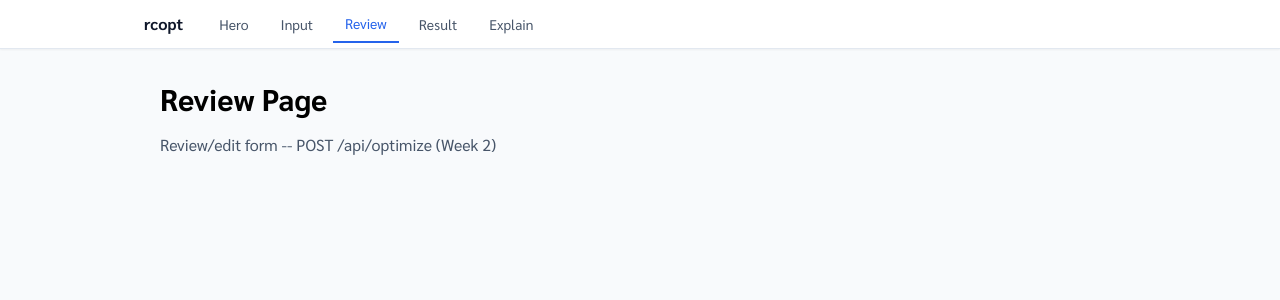
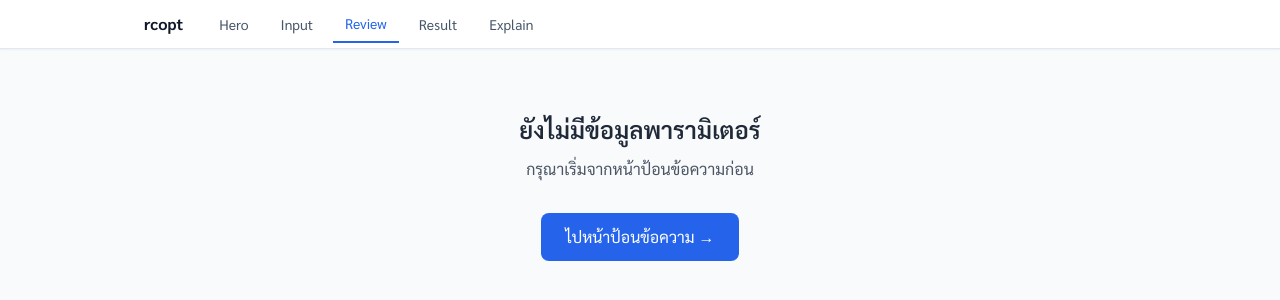
Before and after one commit to dohcivil-ui/rc-rt-optimize, a React (Vite) app in the folder web/: page /review in a window 1280 px wide. Shown: the top 300 px of the page. Built offline with nearby package versions, Linux system fonts and the light colour scheme.

Commit message:
Day 6.2 -- ReviewPage useLocation + no-data fallback + back button

```diff
--- a/web/src/pages/ReviewPage.jsx
+++ b/web/src/pages/ReviewPage.jsx
@@ -1,10 +1,53 @@
-function ReviewPage() {
+// web/src/pages/ReviewPage.jsx
+// Day 6.2: useLocation + no-data fallback + back button to /input
+// Day 6.3-6.5 will replace JSON placeholder with full edit form
+
+import { useLocation, useNavigate } from 'react-router-dom';
+
+function NoDataView() {
+  var navigate = useNavigate();
   return (
-    <div className='p-8'>
-      <h1 className='text-3xl font-bold mb-4'>Review Page</h1>
-      <p className='text-slate-600'>Review/edit form -- POST /api/optimize (Week 2)</p>
+    <div className='max-w-xl mx-auto py-16 px-4 text-center'>
+      <h1 className='text-2xl font-semibold text-gray-800 mb-3'>
+        ยังไม่มีข้อมูลพารามิเตอร์
+      </h1>
+      <p className='text-gray-600 mb-8'>
+        กรุณาเริ่มจากหน้าป้อนข้อความก่อน
+      </p>
+      <button
+        onClick={function () { navigate('/input'); }}
+        className='px-6 py-3 bg-blue-600 hover:bg-blue-700 text-white rounded-lg font-medium'
+      >
+        ไปหน้าป้อนข้อความ →
+      </button>
     </div>
   );
 }
 
-export default ReviewPage;
+export default function ReviewPage() {
+  var location = useLocation();
+  var parsed = location.state;
+
+  if (!parsed) {
+    return <NoDataView />;
+  }
+
+  // Day 6.3-6.5 will build the full edit form here.
+  // For now: confirm state arrived by dumping JSON.
+  return (
+    <div className='max-w-2xl mx-auto py-8 px-4'>
+      <h1 className='text-2xl font-semibold text-gray-800 mb-2'>
+        ตรวจสอบและแก้ไขพารามิเตอร์
+      </h1>
+      <p className='text-gray-600 mb-6'>
+        ระบบดึงค่าจากข้อความที่คุณป้อน กรุณาตรวจสอบและแก้ไขให้ถูกต้องก่อนเริ่มคำนวณ
+      </p>
+      <div className='bg-gray-50 border border-gray-200 rounded-lg p-4'>
+        <p className='text-sm text-gray-500 mb-2'>
+          state ที่ได้รับ (placeholder, Day 6.3 จะแทนด้วย form):
+        </p>
+        <pre className='text-xs text-gray-800 overflow-auto'>{JSON.stringify(parsed, null, 2)}</pre>
+      </div>
+    </div>
+  );
+}
```
